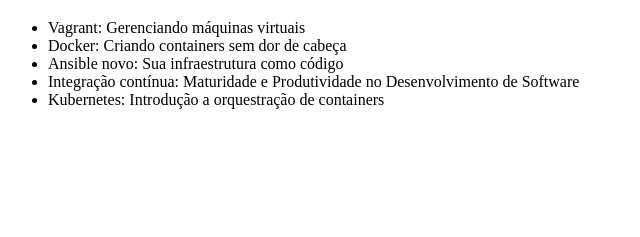
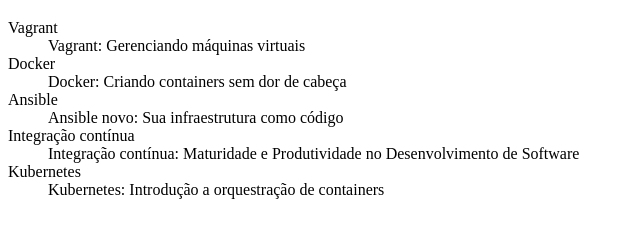
Before and after one commit to melaohramos/alura-git, a plain HTML site: page index.html in a window 1280 px wide. Shown: the part 61-298 px from the top of the page, without its empty margins (0-640 px from the left). Drawn offline with Linux system fonts and the light colour scheme.

Commit message:
trocando o ul por dl
quebras de linha

```diff
--- a/index.html
+++ b/index.html
@@ -9,12 +9,21 @@
 <body>
     <h1>Cursos de DevOps:</h1>
 
-    <ul>
-        <li>Vagrant: Gerenciando máquinas virtuais</li>
-        <li>Docker: Criando containers sem dor de cabeça</li>
-        <li>Ansible novo: Sua infraestrutura como código</li>
-        <li>Integração contínua: Maturidade e Produtividade no Desenvolvimento de Software</li>
-        <li>Kubernetes: Introdução a orquestração de containers</li>
-    </ul>
+    <dl>
+        <dt>Vagrant</dt>
+        <dd>Vagrant: Gerenciando máquinas virtuais</dd>
+
+        <dt>Docker</dt>
+        <dd>Docker: Criando containers sem dor de cabeça</dd>
+
+        <dt>Ansible</dt>
+        <dd>Ansible novo: Sua infraestrutura como código</dd>
+
+        <dt>Integração contínua</dt>
+        <dd>Integração contínua: Maturidade e Produtividade no Desenvolvimento de Software</dd>
+
+        <dt>Kubernetes</dt>
+        <dd>Kubernetes: Introdução a orquestração de containers</dd>
+    </dl>
 </body>
 </html>
```
